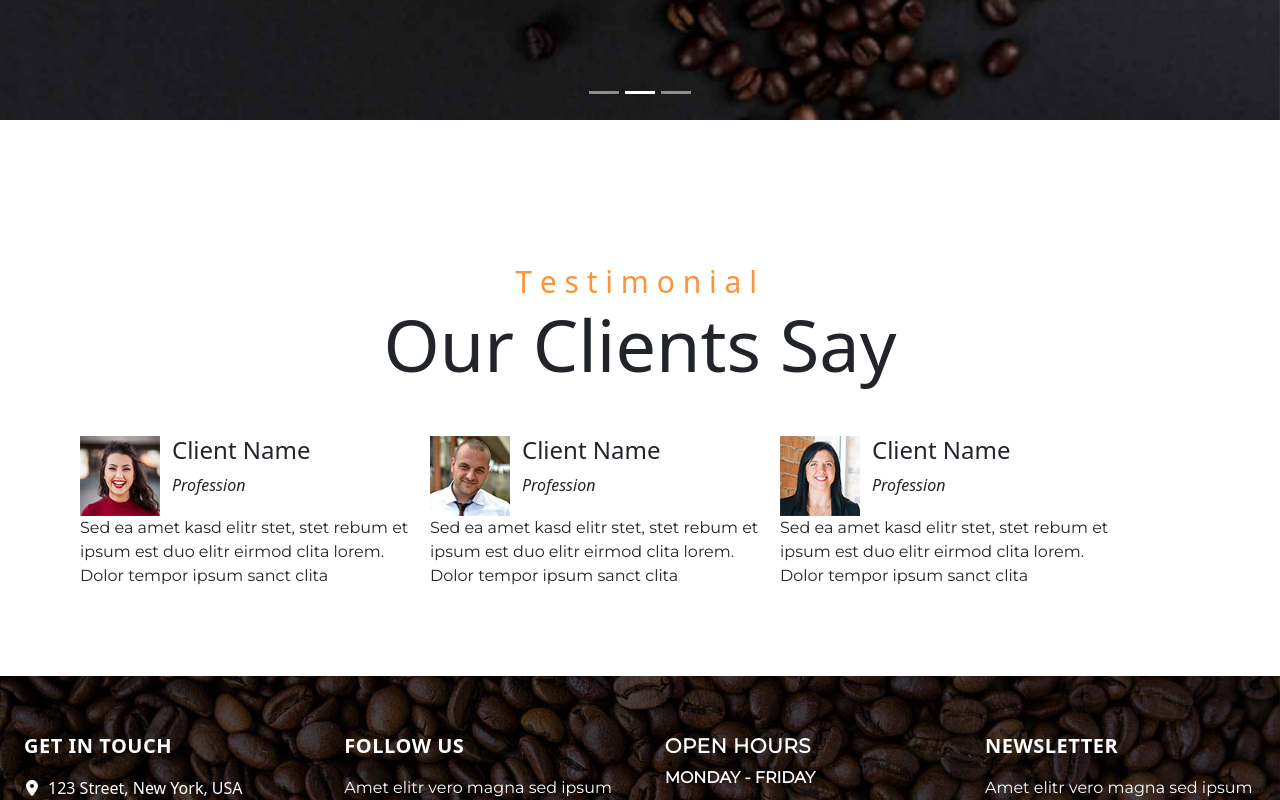
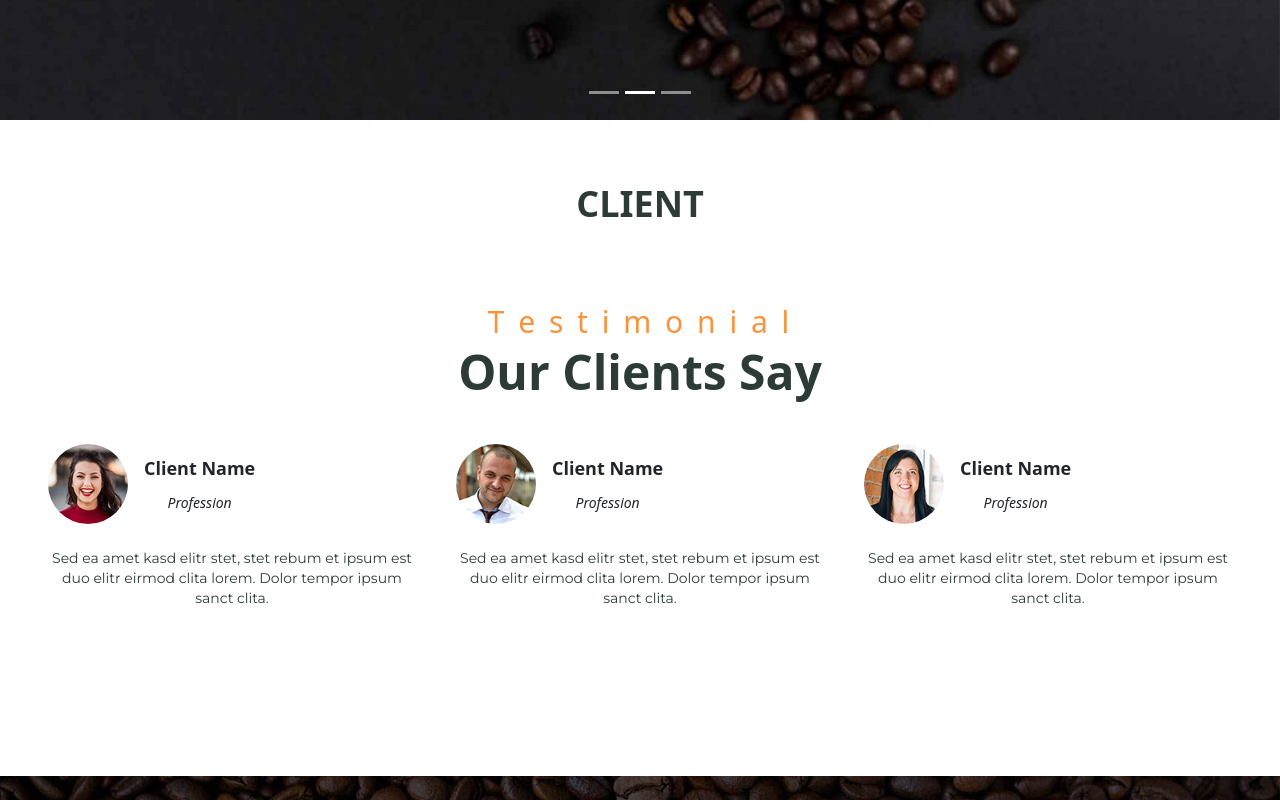
Before and after one commit to student-creative/my-project, a React (Create React App) app in the folder coffeproject/: page /pages/Testimonial in a window 1280 px wide. Shown: the part 680-1480 px from the top of the page. Built offline with nearby package versions, Linux system fonts and the light colour scheme.

Commit message:
Respnsive Change

```diff
--- a/coffeproject/src/Client.jsx
+++ b/coffeproject/src/Client.jsx
@@ -1,57 +1,65 @@
-import React from 'react'
+import React from 'react';
 
 function Client() {
   return (
-    <div>
-      <div className="client py-5 px-3">
-        <div className=" mx-5 px-3">
-          <div className="pt-24 pb-5">
-            <h4 className="text-center text-orange-400 text-3xl">T&nbsp;e&nbsp;s&nbsp;t&nbsp;i&nbsp;m&nbsp;o&nbsp;n&nbsp;i&nbsp;a&nbsp;l&nbsp;</h4>
-            <h1 class="text-center text-7xl">Our Clients Say</h1>
+    <div className="client py-12 px-4 sm:px-6 lg:px-10 bg-white">
+      {/* Section Header */}
+      <div className="text-center mb-12">
+        <h4 className="text-orange-400 text-2xl sm:text-3xl tracking-widest">
+          T&nbsp;e&nbsp;s&nbsp;t&nbsp;i&nbsp;m&nbsp;o&nbsp;n&nbsp;i&nbsp;a&nbsp;l
+        </h4>
+        <h1 className="text-4xl sm:text-5xl font-bold text-[#2D3B36]">Our Clients Say</h1>
+      </div>
+
+      {/* Clients Grid */}
+      <div className="grid grid-cols-1 sm:grid-cols-2 md:grid-cols-3 gap-10">
+        {/* Client 1 */}
+        <div className="flex flex-col items-start">
+          <div className="flex items-center mb-4">
+            <img className="w-20 h-20 rounded-full" src={require('./img/person.jpg')} alt="Client 1" />
+            <div className="ml-4">
+              <h4 className="text-lg font-semibold">Client Name</h4>
+              <i className="text-sm">Profession</i>
+            </div>
           </div>
+          <p className="text-sm font-montserrat text-[#2D3B36] hidden sm:block">
+            Sed ea amet kasd elitr stet, stet rebum et ipsum est duo elitr eirmod clita lorem.
+            Dolor tempor ipsum sanct clita.
+          </p>
+        </div>
 
-          <div className="person flex">
-            <div className="item1 flex flex-wrap">
-              <img className='w-[80px] h-[80px] ' src={require('./img/person.jpg')} alt="" />
-              <div className="heading ml-3">
+        {/* Client 2 */}
+        <div className="flex flex-col items-start">
+          <div className="flex items-center mb-4">
+            <img className="w-20 h-20 rounded-full" src={require('./img/person2.jpg')} alt="Client 2" />
+            <div className="ml-4">
+              <h4 className="text-lg font-semibold">Client Name</h4>
+              <i className="text-sm">Profession</i>
+            </div>
+          </div>
+          <p className="text-sm font-montserrat text-[#2D3B36] hidden sm:block">
+            Sed ea amet kasd elitr stet, stet rebum et ipsum est duo elitr eirmod clita lorem.
+            Dolor tempor ipsum sanct clita.
+          </p>
+        </div>
 
-                <h4>Client Name</h4>
-                <i>Profession</i>
-
-              </div>
-              <p class="m-0 font-montserrat">Sed ea amet kasd elitr stet, stet rebum et ipsum est duo elitr eirmod clita lorem. Dolor tempor ipsum sanct clita</p>
+        {/* Client 3 */}
+        <div className="flex flex-col items-start">
+          <div className="flex items-center mb-4">
+            <img className="w-20 h-20 rounded-full" src={require('./img/person3.jpg')} alt="Client 3" />
+            <div className="ml-4">
+              <h4 className="text-lg font-semibold">Client Name</h4>
+              <i className="text-sm">Profession</i>
             </div>
-
-
-            <div className="item1 flex flex-wrap">
-              <img className='w-[80px] h-[80px] ' src={require('./img/person2.jpg')} alt="" />
-              <div className="heading ml-3">
-
-                <h4>Client Name</h4>
-                <i>Profession</i>
-
-              </div>
-              <p class="m-0 font-montserrat">Sed ea amet kasd elitr stet, stet rebum et ipsum est duo elitr eirmod clita lorem. Dolor tempor ipsum sanct clita</p>
-            </div>
-
-
-
-            <div className="item1 flex flex-wrap">
-              <img className='w-[80px] h-[80px] ' src={require('./img/person3.jpg')} alt="" />
-              <div className="heading ml-3">
-
-                <h4>Client Name</h4>
-                <i>Profession</i>
-
-              </div>
-              <p class="m-0 font-montserrat">Sed ea amet kasd elitr stet, stet rebum et ipsum est duo elitr eirmod clita lorem. Dolor tempor ipsum sanct clita</p>
-
           </div>
-          </div>
+          <p className="text-sm font-montserrat text-[#2D3B36] hidden sm:block">
+            Sed ea amet kasd elitr stet, stet rebum et ipsum est duo elitr eirmod clita lorem.
+            Dolor tempor ipsum sanct clita.
+          </p>
         </div>
       </div>
     </div>
-  )
+  );
 }
 
-export default Client
+export default Client;
--- a/coffeproject/src/Testimonial.jsx
+++ b/coffeproject/src/Testimonial.jsx
@@ -13,27 +13,26 @@ function Testimonial() {
   }, []);
 
   return (
-    <div>
+    <div className="overflow-x-hidden">
       <Slider />
       <Navbar />
 
-      {/* Header Section with Animation */}
+      {/* Header Section */}
       <div
-        className="absolute top-1/4 w-full flex flex-col items-center justify-center text-white z-10 px-4"
+        className="absolute top-1/4 w-full flex flex-col items-center justify-center text-white z-10 px-4 text-center"
         data-aos="fade-down"
       >
-        <div className="menu-bar">
-          <h1 className='text-7xl uppercase'>Testimonial</h1>
-        </div>
-        <div className="navbar space-x-3 text-xl mt-3">
+        <h1 className='text-4xl sm:text-5xl md:text-6xl uppercase font-bold'>Testimonial</h1>
+        <div className="flex flex-wrap justify-center items-center gap-2 text-base sm:text-lg mt-3">
           <Link className='text-white no-underline hover:underline' to="/">Home</Link>
           <span className='text-white'> / </span>
-          <span className='no-underline text-white'>Testimonial</span>
+          <span className='text-white'>Testimonial</span>
         </div>
       </div>
 
-      {/* Client Section (already animated inside if using AOS inside Client.jsx) */}
-      <div data-aos="fade-up">
+      {/* Client Heading */}
+      <div className="w-full py-16 px-4 sm:px-8 text-center" data-aos="fade-up">
+        <h2 className="text-3xl sm:text-4xl font-bold text-[#2D3B36] uppercase mb-8">Client</h2>
         <Client />
       </div>
 
```
